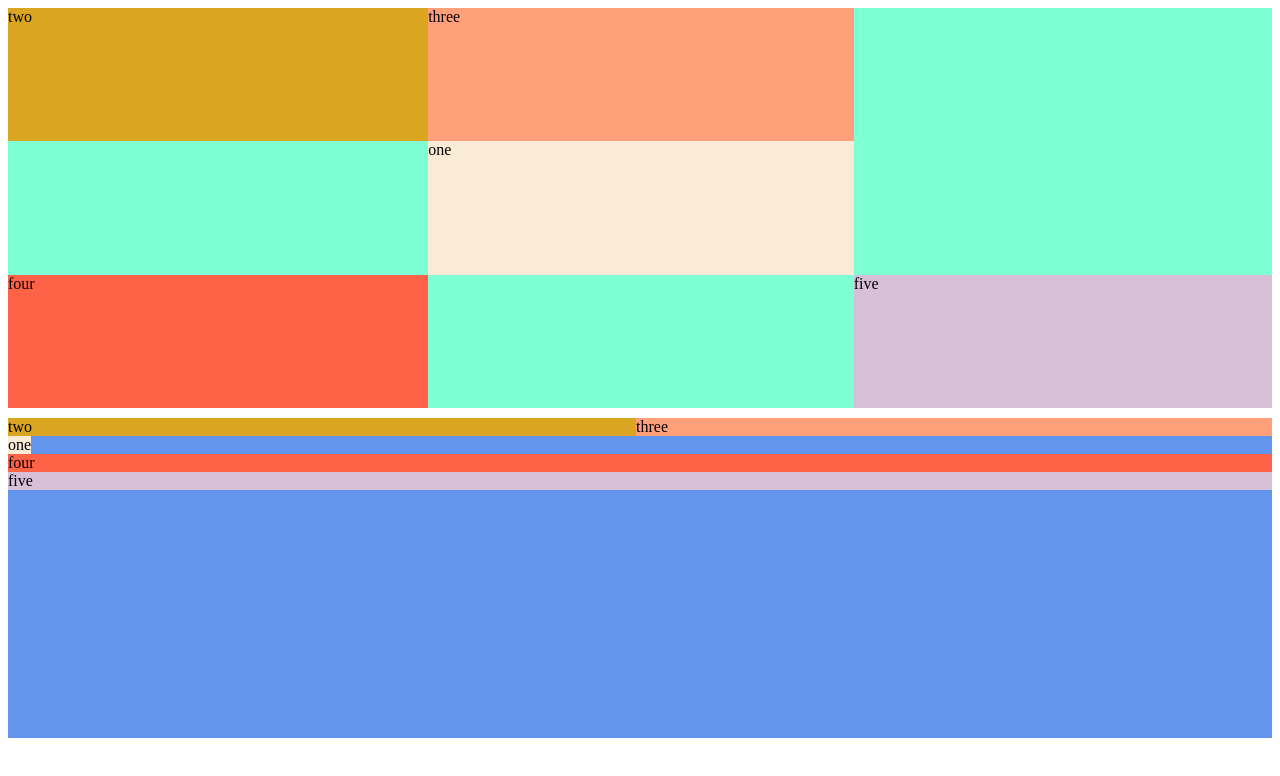
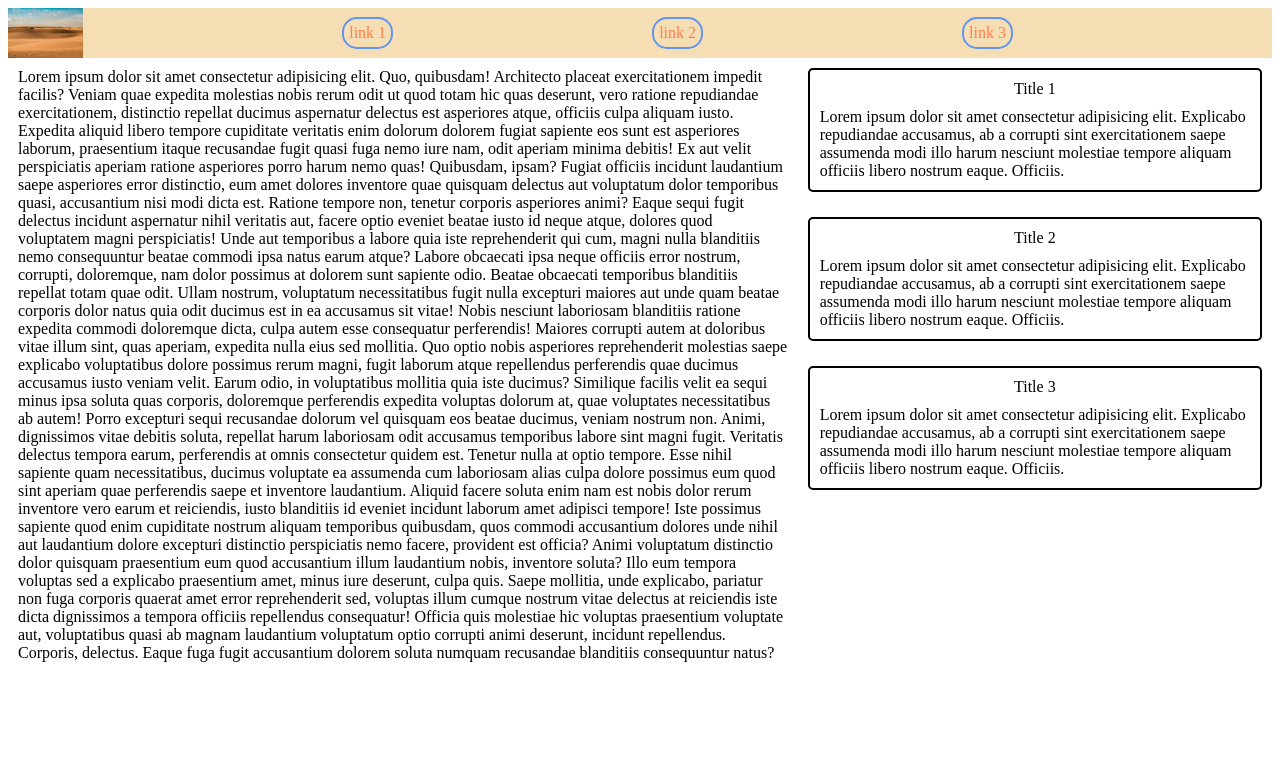
Before and after one commit to cshields024/unit-1, a plain HTML site: page grid/index.html in a window 1280 px wide. Drawn offline with Linux system fonts and the light colour scheme.

Commit message:
grid lesson demo cont.

```diff
--- a/grid/index.html
+++ b/grid/index.html
@@ -7,26 +7,101 @@
     <link rel="stylesheet" href="style.css" />
   </head>
   <body>
-    <div class="wrapper">
-      <div class="one">one</div>
-      <div class="two">two</div>
-      <div class="three">three</div>
-      <div class="four">four</div>
-      <div class="five">five</div>
-    </div>
-    <div class="flex">
-      <div class="container1">
-        <div class="two">two</div>
-        <div class="three">three</div>
-        <div class="empty"></div>
+    <header class="header">
+      <img id="icon" src="image/desert.jpeg" alt="desert" />
+      <div class="links">
+        <a href="#">link 1</a>
+        <a href="#">link 2</a>
+        <a href="#">link 3</a>
       </div>
-      <div class="container2">
-        <div class="one">one</div>
+    </header>
+    <main>
+      <div class="content">
+        Lorem ipsum dolor sit amet consectetur adipisicing elit. Quo, quibusdam!
+        Architecto placeat exercitationem impedit facilis? Veniam quae expedita
+        molestias nobis rerum odit ut quod totam hic quas deserunt, vero ratione
+        repudiandae exercitationem, distinctio repellat ducimus aspernatur
+        delectus est asperiores atque, officiis culpa aliquam iusto. Expedita
+        aliquid libero tempore cupiditate veritatis enim dolorum dolorem fugiat
+        sapiente eos sunt est asperiores laborum, praesentium itaque recusandae
+        fugit quasi fuga nemo iure nam, odit aperiam minima debitis! Ex aut
+        velit perspiciatis aperiam ratione asperiores porro harum nemo quas!
+        Quibusdam, ipsam? Fugiat officiis incidunt laudantium saepe asperiores
+        error distinctio, eum amet dolores inventore quae quisquam delectus aut
+        voluptatum dolor temporibus quasi, accusantium nisi modi dicta est.
+        Ratione tempore non, tenetur corporis asperiores animi? Eaque sequi
+        fugit delectus incidunt aspernatur nihil veritatis aut, facere optio
+        eveniet beatae iusto id neque atque, dolores quod voluptatem magni
+        perspiciatis! Unde aut temporibus a labore quia iste reprehenderit qui
+        cum, magni nulla blanditiis nemo consequuntur beatae commodi ipsa natus
+        earum atque? Labore obcaecati ipsa neque officiis error nostrum,
+        corrupti, doloremque, nam dolor possimus at dolorem sunt sapiente odio.
+        Beatae obcaecati temporibus blanditiis repellat totam quae odit. Ullam
+        nostrum, voluptatum necessitatibus fugit nulla excepturi maiores aut
+        unde quam beatae corporis dolor natus quia odit ducimus est in ea
+        accusamus sit vitae! Nobis nesciunt laboriosam blanditiis ratione
+        expedita commodi doloremque dicta, culpa autem esse consequatur
+        perferendis! Maiores corrupti autem at doloribus vitae illum sint, quas
+        aperiam, expedita nulla eius sed mollitia. Quo optio nobis asperiores
+        reprehenderit molestias saepe explicabo voluptatibus dolore possimus
+        rerum magni, fugit laborum atque repellendus perferendis quae ducimus
+        accusamus iusto veniam velit. Earum odio, in voluptatibus mollitia quia
+        iste ducimus? Similique facilis velit ea sequi minus ipsa soluta quas
+        corporis, doloremque perferendis expedita voluptas dolorum at, quae
+        voluptates necessitatibus ab autem! Porro excepturi sequi recusandae
+        dolorum vel quisquam eos beatae ducimus, veniam nostrum non. Animi,
+        dignissimos vitae debitis soluta, repellat harum laboriosam odit
+        accusamus temporibus labore sint magni fugit. Veritatis delectus tempora
+        earum, perferendis at omnis consectetur quidem est. Tenetur nulla at
+        optio tempore. Esse nihil sapiente quam necessitatibus, ducimus
+        voluptate ea assumenda cum laboriosam alias culpa dolore possimus eum
+        quod sint aperiam quae perferendis saepe et inventore laudantium.
+        Aliquid facere soluta enim nam est nobis dolor rerum inventore vero
+        earum et reiciendis, iusto blanditiis id eveniet incidunt laborum amet
+        adipisci tempore! Iste possimus sapiente quod enim cupiditate nostrum
+        aliquam temporibus quibusdam, quos commodi accusantium dolores unde
+        nihil aut laudantium dolore excepturi distinctio perspiciatis nemo
+        facere, provident est officia? Animi voluptatum distinctio dolor
+        quisquam praesentium eum quod accusantium illum laudantium nobis,
+        inventore soluta? Illo eum tempora voluptas sed a explicabo praesentium
+        amet, minus iure deserunt, culpa quis. Saepe mollitia, unde explicabo,
+        pariatur non fuga corporis quaerat amet error reprehenderit sed,
+        voluptas illum cumque nostrum vitae delectus at reiciendis iste dicta
+        dignissimos a tempora officiis repellendus consequatur! Officia quis
+        molestiae hic voluptas praesentium voluptate aut, voluptatibus quasi ab
+        magnam laudantium voluptatum optio corrupti animi deserunt, incidunt
+        repellendus. Corporis, delectus. Eaque fuga fugit accusantium dolorem
+        soluta numquam recusandae blanditiis consequuntur natus?
       </div>
-      <div class="container3">
-        <div class="four">four</div>
-        <div class="five">five</div>
-      </div>
-    </div>
+      <section class="sidebar">
+        <article class="article">
+          <div class="title">Title 1</div>
+          <div>
+            Lorem ipsum dolor sit amet consectetur adipisicing elit. Explicabo
+            repudiandae accusamus, ab a corrupti sint exercitationem saepe
+            assumenda modi illo harum nesciunt molestiae tempore aliquam
+            officiis libero nostrum eaque. Officiis.
+          </div>
+        </article>
+        <article class="article">
+          <div class="title">Title 2</div>
+          <div>
+            Lorem ipsum dolor sit amet consectetur adipisicing elit. Explicabo
+            repudiandae accusamus, ab a corrupti sint exercitationem saepe
+            assumenda modi illo harum nesciunt molestiae tempore aliquam
+            officiis libero nostrum eaque. Officiis.
+          </div>
+        </article>
+        <article class="article">
+          <div class="title">Title 3</div>
+          <div>
+            Lorem ipsum dolor sit amet consectetur adipisicing elit. Explicabo
+            repudiandae accusamus, ab a corrupti sint exercitationem saepe
+            assumenda modi illo harum nesciunt molestiae tempore aliquam
+            officiis libero nostrum eaque. Officiis.
+          </div>
+        </article>
+      </section>
+    </main>
   </body>
 </html>
--- a/grid/style.css
+++ b/grid/style.css
@@ -1,55 +1,63 @@
-.wrapper {
-    background-color: aquamarine;
-    height: 50vh;
+body {
+    overflow-x: hidden;
+    display: grid;
+}
+
+header {
+    background-color: wheat;
+    display: flex;
+    justify-content: space-evenly;
+}
+
+#icon {
+    height: 50px;
+    width: auto;
+}
+
+.links {
+    display: flex;
+    justify-content: space-evenly;
+    align-items: center;
+    flex-grow: 1;
+}
+
+main {
     display: grid;
     grid-template-areas:
-    "two three  ."
-    ".  one     ."
-    "four   .   five"
+    "content    content     sidebar"
     ;
+}
+
+.content {
+    grid-area: content;
+    margin: 10px;
+}
+
+.sidebar {
+    grid-area: sidebar;
+    margin: 10px;
+}
+
+.article {
+    margin-bottom: 25px;
+    border: 2px solid black;
+    padding: 10px;
+    border-radius: 5px;
+}
+
+.title {
+    text-align: center;
     margin-bottom: 10px;
 }
 
-.flex {
-    background-color: cornflowerblue;
-    height: 40vh;
+.links > a {
+    text-decoration: none;
+    color:coral;
+    border: 2px solid cornflowerblue;
+    padding: 5px;
+    border-radius: 15px;
 }
 
-.one {
-    grid-area: one;
-    background-color: antiquewhite;
+.links > a:hover {
+    background-color: aquamarine;
 }
-
-.two {
-    grid-area: two;
-    background-color: goldenrod;
-    flex-grow: 1;
-}
-
-.three {
-    grid-area: three;
-    background-color: lightsalmon;
-    flex-grow: 1;
-}
-
-.four {
-    grid-area: four;
-    background-color: tomato;
-}
-
-.five {
-    grid-area: five;
-    background-color: thistle;
-}
-
-.emnpty {
-    flex-grow: 1;
-}
-
-.container1 {
-    display: flex;
-}
-
-.container2 {
-    display: flex;
-}
```
Also changed, not shown: grid/image/desert.jpeg (added).
